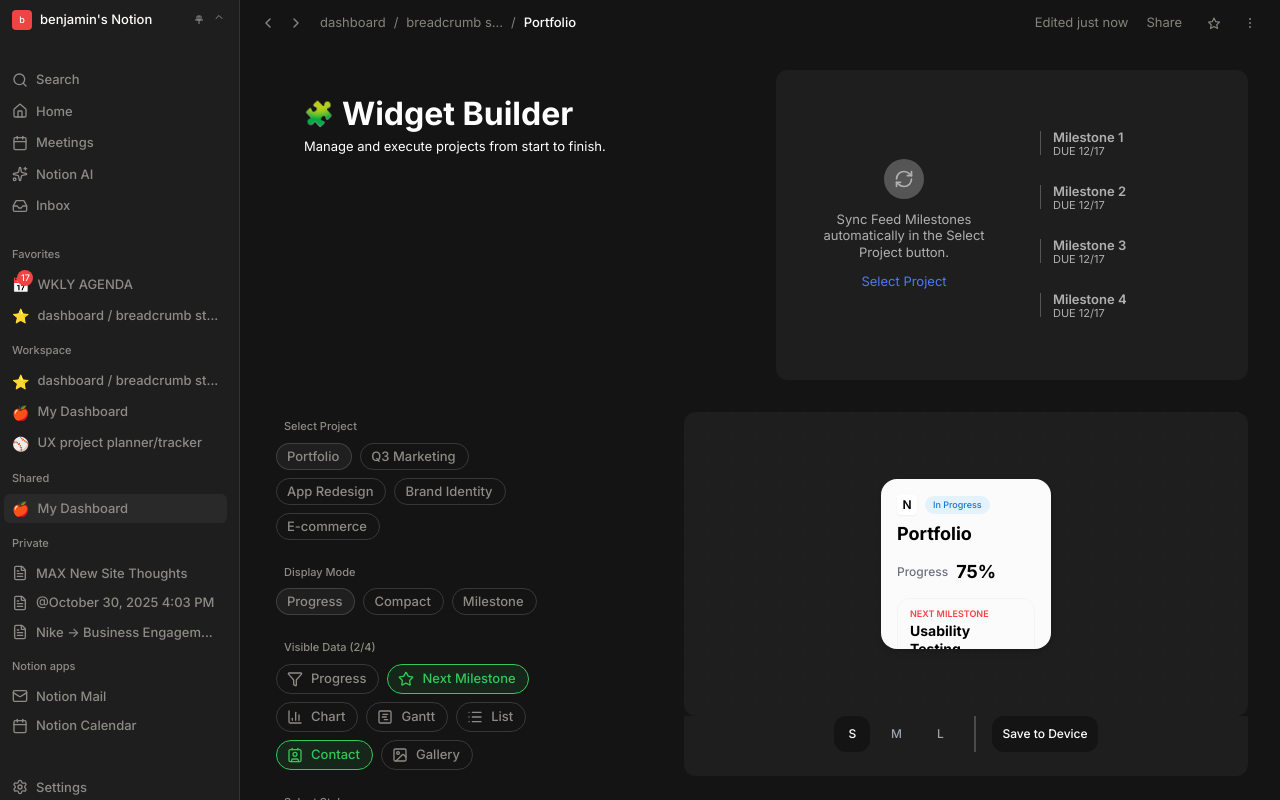
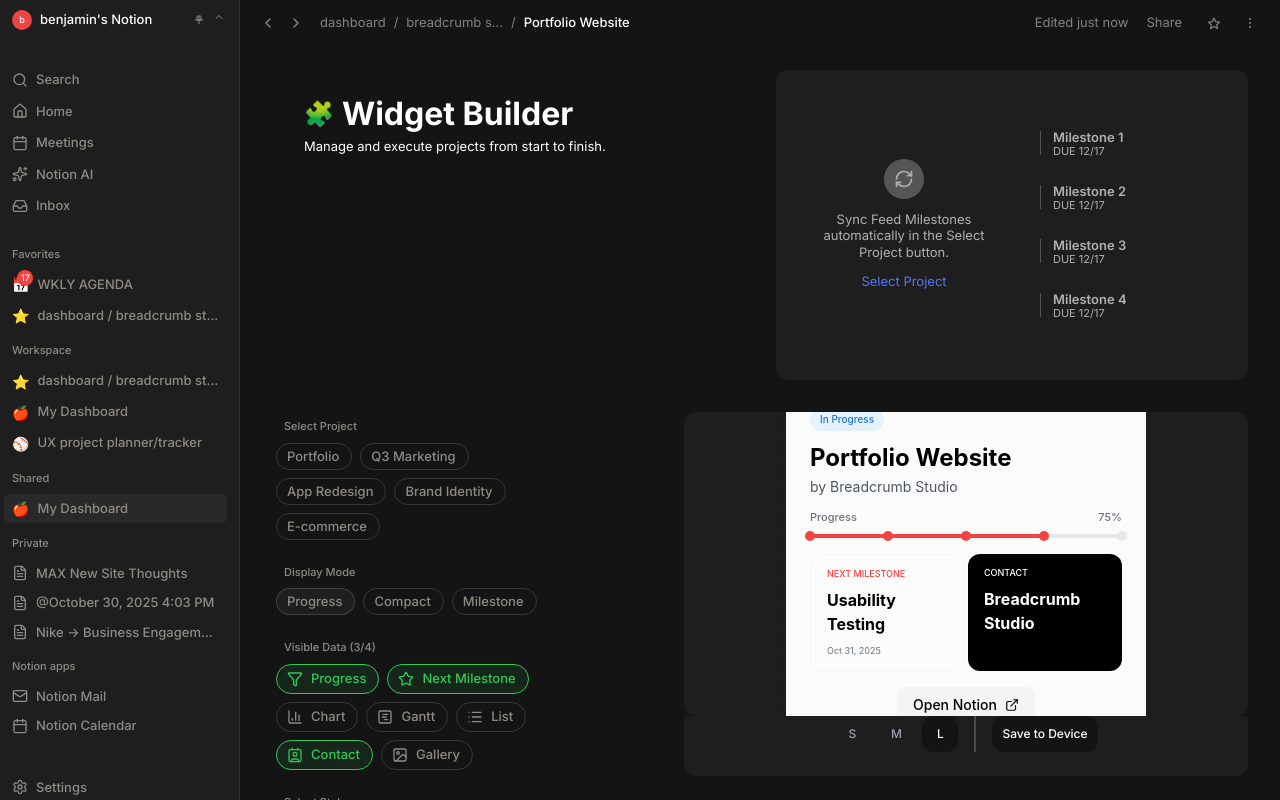
Before and after one commit to buribe13/notion-widget-v2, a Next.js app: page / in a window 1280 px wide. Built offline with nearby package versions, Linux system fonts and the light colour scheme.

Commit message:
changessss

```diff
--- a/app/_components/NotionSidebar.tsx
+++ b/app/_components/NotionSidebar.tsx
@@ -50,7 +50,7 @@
       {/* Workspace Header */}
       <div className="px-3 py-2.5 mb-6 flex items-center justify-between group">
         <div className="flex items-center gap-2 flex-1 min-w-0">
-          <div className="w-5 h-5 rounded bg-red-500 flex-shrink-0 flex items-center justify-center text-[9px] text-white font-medium">
+          <div className="w-5 h-5 rounded-2xl bg-red-500 flex-shrink-0 flex items-center justify-center text-[9px] text-white font-medium">
             b
           </div>
           <span className="text-[13px] font-medium text-notion-text truncate">
--- a/app/customizer/_components/WidgetPreviewCard.tsx
+++ b/app/customizer/_components/WidgetPreviewCard.tsx
@@ -39,8 +39,8 @@
 
   return (
     <div className="w-full">
-      <div className="flex justify-between text-sm font-medium mb-2 text-gray-500">
-        <span>Progress</span>
+      <div className="flex justify-between text-[11px] font-medium mb-2 text-gray-500">
+        <span style={{ fontSize: "11px" }}>Progress</span>
         <span>{progress}%</span>
       </div>
       <div
@@ -115,7 +115,13 @@
   };
 
   return (
-    <div className="flex flex-col items-center">
+    <div
+      className="flex flex-col items-center"
+      style={{
+        fontFamily:
+          '"SF Pro Rounded", "SF Rounded", -apple-system, BlinkMacSystemFont, "Segoe UI", Roboto, "Helvetica Neue", Arial, sans-serif',
+      }}
+    >
       {/* Widget Container */}
       <div
         className={`relative ${sizeDimensions[size]} ${sizePadding[size]} rounded-2xl shadow-md ${containerClass} transition-all duration-300 overflow-hidden flex flex-col`}
@@ -126,21 +132,7 @@
             size === "S" ? "mb-2" : "mb-3"
           }`}
         >
-          <div className="flex items-center gap-2">
-            {/* Notion Icon */}
-            <div
-              className={`${
-                size === "S" ? "w-5 h-5" : "w-6 h-6"
-              } rounded bg-white flex items-center justify-center shadow-sm`}
-            >
-              <span
-                className={`${
-                  size === "S" ? "text-xs" : "text-sm"
-                } font-semibold text-black`}
-              >
-                N
-              </span>
-            </div>
+          <div className="flex items-center gap-2 w-full">
             <div
               className={`${
                 size === "S"
@@ -206,25 +198,32 @@
           <div
             className={`grid ${
               size === "M" ? "grid-cols-1" : "grid-cols-2"
-            } gap-3 mb-4`}
+            } gap-1 mb-4`}
+            style={{ rowGap: "4px" }}
           >
             {/* Next Milestone Card */}
             {showNextMilestone && (
-              <div className="bg-[#FCFBFB] rounded-xl py-3 px-4 border border-gray-100 h-full">
-                <p className="text-[10px] font-semibold text-[#F54242] uppercase mb-1">
+              <div
+                className="bg-[#FCFBFB] rounded-xl py-3 px-4 border border-gray-100 h-full flex flex-col"
+                style={{ gap: "4px" }}
+              >
+                <p className="text-[9px] font-medium text-[#F54242] uppercase mb-1">
                   Next Milestone
                 </p>
                 <p className="text-base font-bold text-black mb-1">
                   Usability Testing
                 </p>
-                <p className="text-xs text-gray-500">Oct 31, 2025</p>
+                <p className="text-[9px] text-gray-500">Oct 31, 2025</p>
               </div>
             )}
 
             {/* Contact Card - Only in Large */}
             {showContact && (
-              <div className="bg-black rounded-xl py-3 px-4 h-full">
-                <p className="text-[10px] font-semibold text-white uppercase mb-1">
+              <div
+                className="bg-black rounded-xl py-3 px-4 h-full flex flex-col"
+                style={{ gap: "4px" }}
+              >
+                <p className="text-[9px] font-medium text-white uppercase mb-1">
                   Contact
                 </p>
                 <p className="text-base font-bold text-white">
--- a/app/customizer/_components/useWidgetConfig.ts
+++ b/app/customizer/_components/useWidgetConfig.ts
@@ -27,12 +27,12 @@
 }
 
 export const initialConfig: WidgetConfig = {
-  projectName: "Portfolio",
+  projectName: "Portfolio Website",
   clientName: "Breadcrumb Studio",
   displayMode: "Progress",
   theme: "Cream",
   visibleData: {
-    progress: false,
+    progress: true,
     nextMilestone: true,
     lastUpdate: true,
     chart: false,
--- a/app/page.tsx
+++ b/app/page.tsx
@@ -9,7 +9,7 @@
 
 export default function Home() {
   const { config, updateConfig, toggleVisibleData } = useWidgetConfig();
-  const [size, setSize] = useState<"S" | "M" | "L">("S");
+  const [size, setSize] = useState<"S" | "M" | "L">("L");
 
   // Dynamic breadcrumb: last segment uses project name
   const breadcrumbs = [
```
